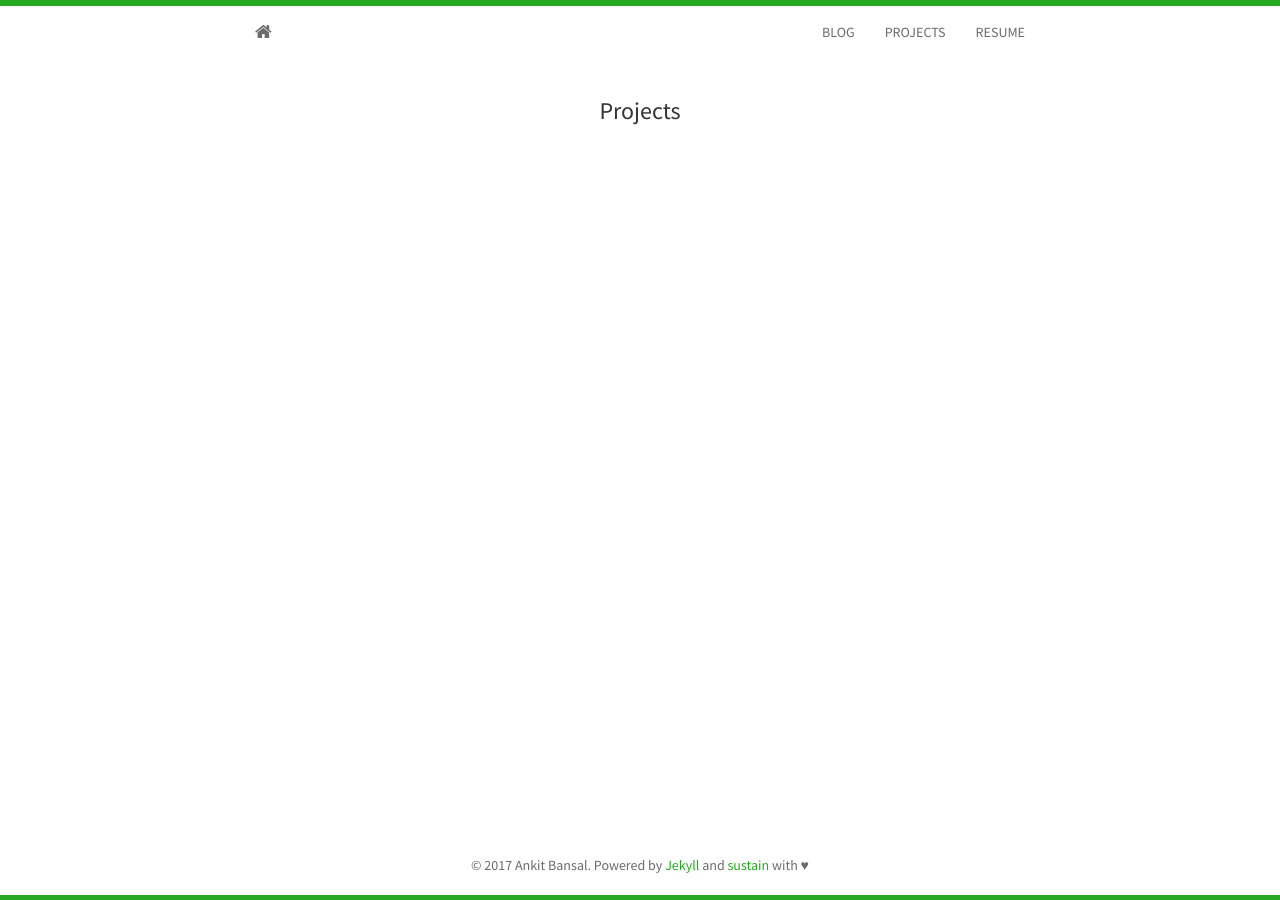
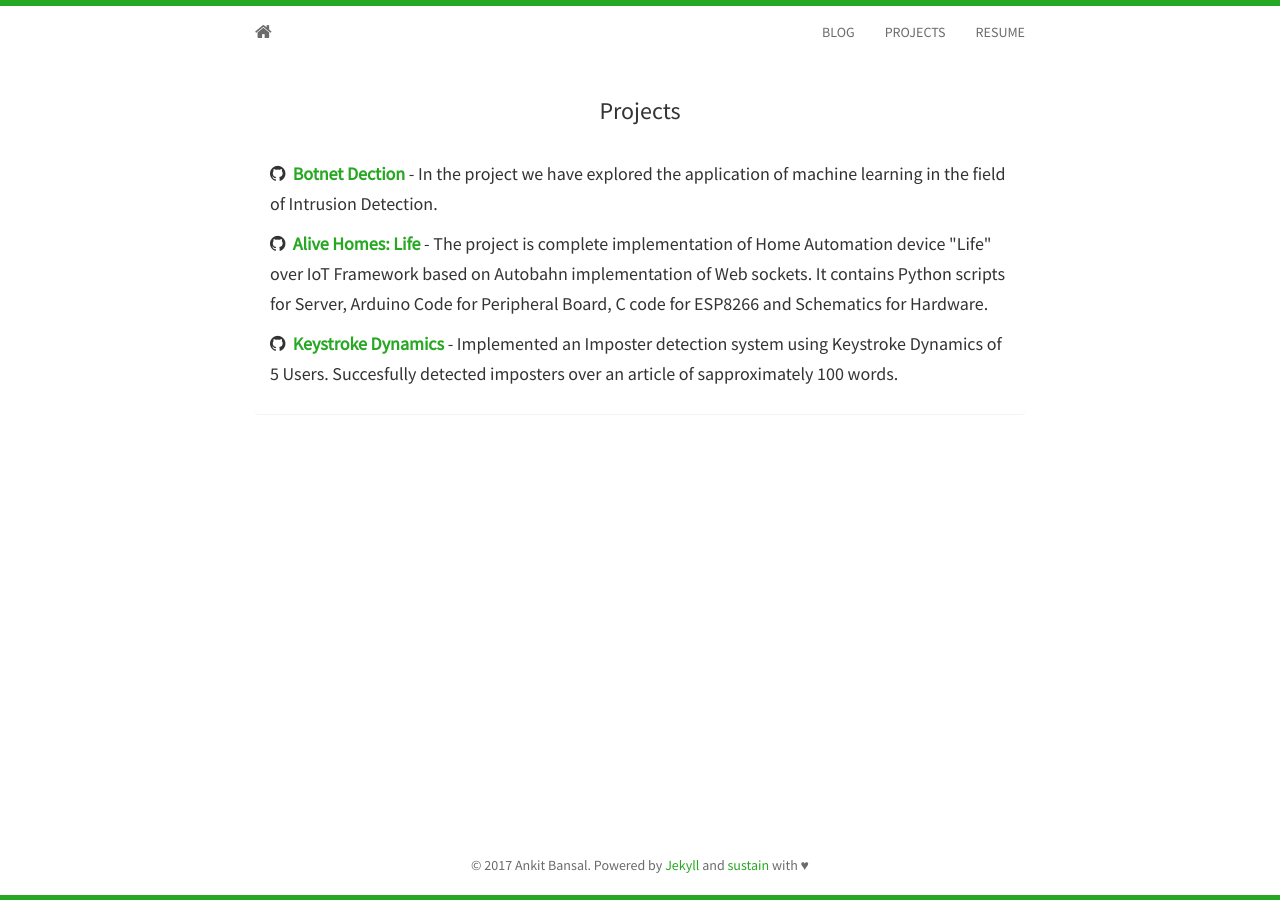
Before and after one commit to ankiteciitkgp/ankiteciitkgp.github.io, a Jekyll site: the page built from projects.html, in a window 1280 px wide. Built offline with Jekyll 4.4.1, drawn with Linux system fonts in a browser that asks for light colours; nearby versions of some CDN libraries.

Commit message:
Projects

```diff
--- a/_includes/projects.html
+++ b/_includes/projects.html
@@ -2,22 +2,19 @@
 <div class="container">
   <h3>Projects</h3>
   <div class="panel panel-default">
-    <!--div class="panel-body">
+    <div class="panel-body">
 		<h5>
-			<i class="fa fa-github"></i>&nbsp;&nbsp;<strong><a href="#">Project 1</a></strong>
-			- Ei viderer tacimates pro, quem assum ea nam. Veritus omnesque eam te. Et natum mucius tamquam vel,
-			ea dolorem volumus deterruisset nec. Graeci mentitum sea an, eu prima elaboraret est.
+			<i class="fa fa-github"></i>&nbsp;&nbsp;<strong><a href="https://github.com/ankiteciitkgp/botnetDetection">Botnet Dection</a></strong>
+			- In the project we have explored the application of machine learning in the field of Intrusion Detection.
 		</h5>
 		<h5>
-			<i class="fa fa-github"></i>&nbsp;&nbsp;<strong><a href="#">Project 2</a></strong>
-			- An eripuit phaedrum qui, nec facer splendide ex, vel ea assum facilisi convenire.
-			Te his neglegentur consectetuer.
+			<i class="fa fa-github"></i>&nbsp;&nbsp;<strong><a href="https://github.com/ankiteciitkgp/life">Alive Homes: Life</a></strong>
+			- The project is complete implementation of Home Automation device "Life" over IoT Framework based on Autobahn implementation of Web sockets. It contains Python scripts for Server, Arduino Code for Peripheral Board, C code for ESP8266 and Schematics for Hardware.
+    	<h5>
+			<i class="fa fa-github"></i>&nbsp;&nbsp;<strong><a href="https://github.com/ankiteciitkgp/keystrokeDynamics">Keystroke Dynamics</a></strong>
+			- Implemented an Imposter detection system using Keystroke Dynamics of 5 Users. Succesfully detected imposters over an article of sapproximately 100 words.
 		</h5>
-    	<h5>
-			<i class="fa fa-github"></i>&nbsp;&nbsp;<strong><a href="#">Project 3</a></strong>
-			- An alii quot tantas eum, doming platonem persecuti mea et, vim perpetua cotidieque delicatissimi in.
-		</h5>
-		<h5>
+		<!--h5>
 			<i class="fa fa-globe"></i>&nbsp;&nbsp;<strong><a href="#">Project 4</a></strong>
 			- Vim an case vidit sententiae, est at euismod laboramus efficiantur. Ei sit brute lorem,
 			ea eam timeam viderer aliquid, cu integre omittam moderatius quo.
```
Also changed, not shown: _posts/2012-11-04-post7.md (deleted, +0 -12 lines).
